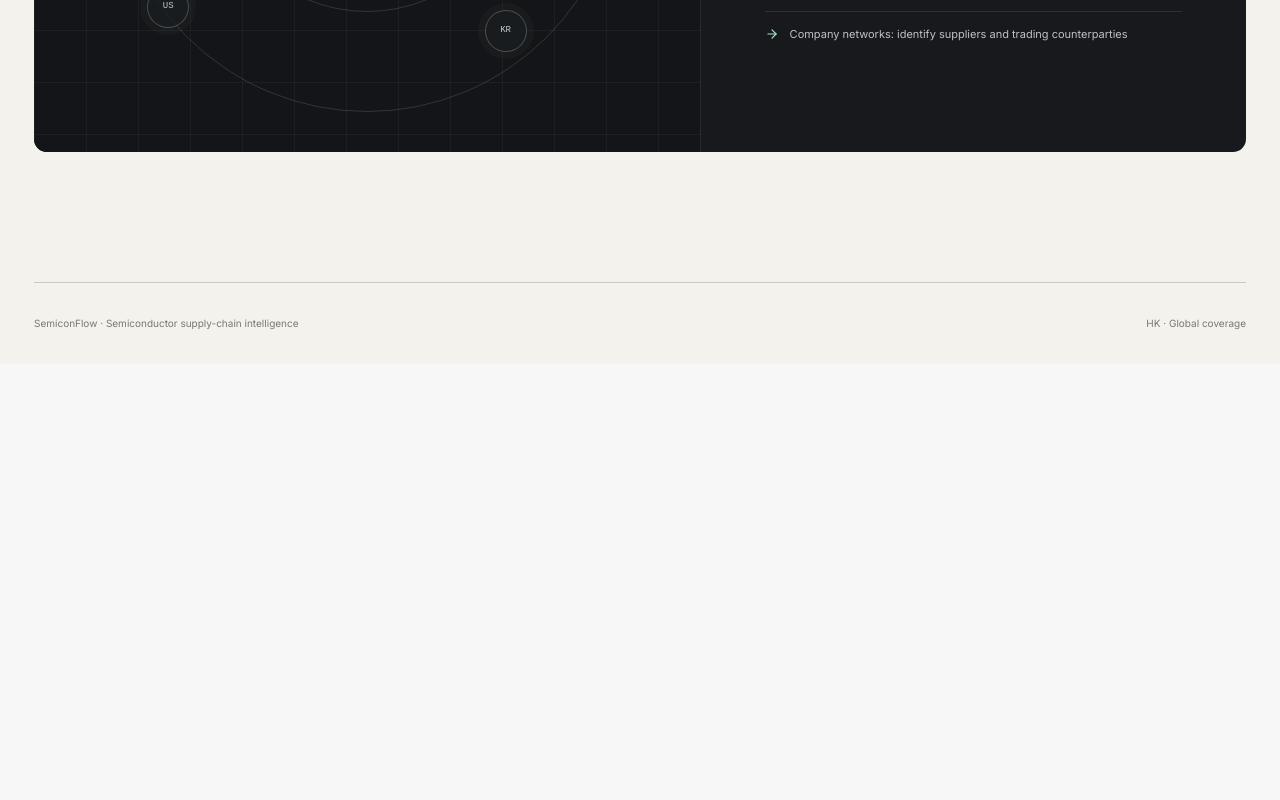
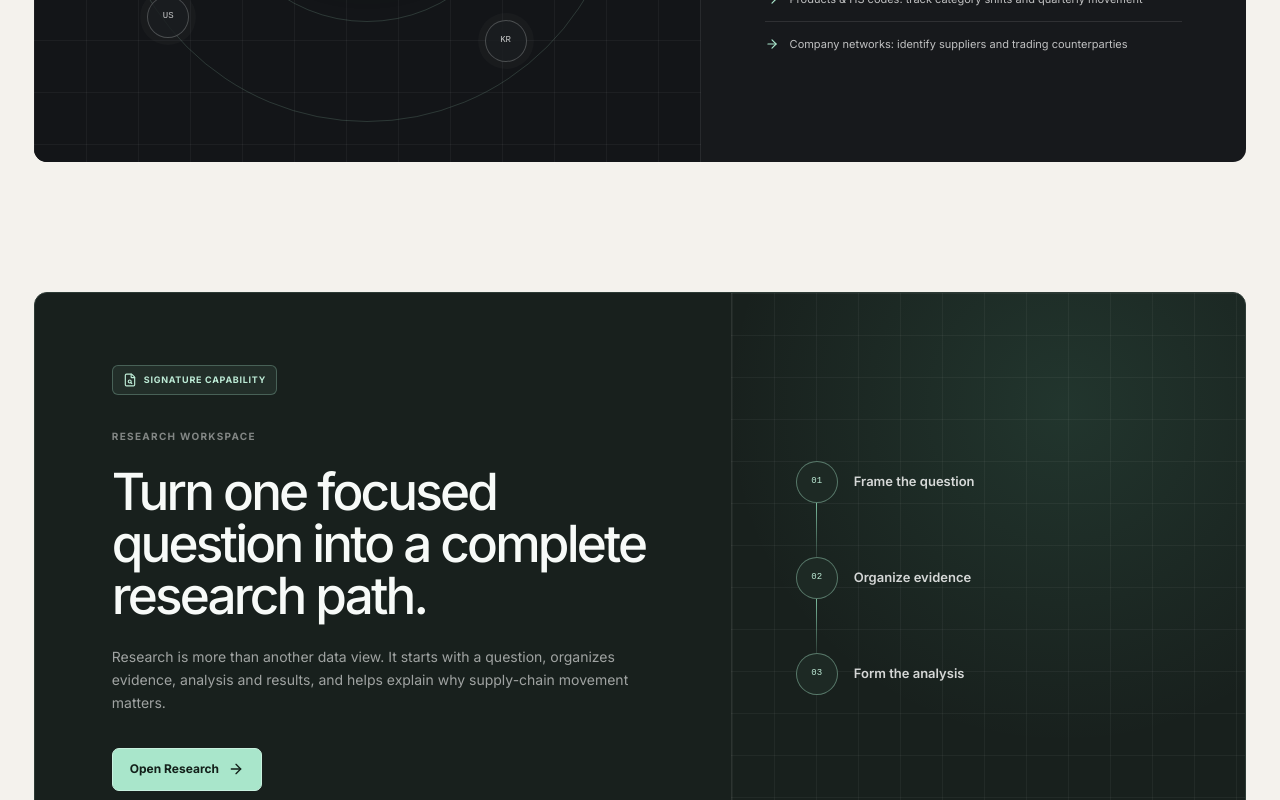
Before and after one commit to gongye19/SupplyChainTracing, a React (Vite) app in the folder frontend/: page / in a window 1280 px wide. Shown: the part 2000-2800 px from the top of the page. Before the commit the page ends 2364 px from the top, so only its background shows below. Built offline with nearby package versions, Linux system fonts and the light colour scheme; no server answers.

Commit message:
Feature research on landing page

```diff
--- a/frontend/components/landing/LandingPage.tsx
+++ b/frontend/components/landing/LandingPage.tsx
@@ -33,11 +33,10 @@ function LandingPage({ onEnterWorkspace }: LandingPageProps) {
         signal: '研究视角',
         signalValue: '贸易流 · 产品 · 企业',
         strip: ['全球贸易流', '产品级 HS 数据', '企业关系网络', 'AI 辅助研究'],
-        sectionEyebrow: '三个专业工作区',
-        sectionTitle: '根据问题，选择下一步',
-        sectionBody: 'Overview 提供全局视角；需要深入时，再进入 Research、Explore 或 Companies，沿着同一份数据继续分析。',
+        sectionEyebrow: '两个分析工作区',
+        sectionTitle: '从全局信号，深入到结构',
+        sectionBody: '使用 Explore 拆解市场和产品流向，或进入 Companies 追踪企业之间的供应链关系。',
         features: [
-          ['Research', '输入一个明确问题，启动深度研究，并在需要时查看历史记录与研究结果。'],
           ['Explore', '按市场、时间与产品拆解进出口流向，发现集中度、依赖关系和变化趋势。'],
           ['Companies', '从品牌出发查看供应商、交易对手与跨境连接，形成可追踪的企业网络。'],
         ],
@@ -45,6 +44,12 @@ function LandingPage({ onEnterWorkspace }: LandingPageProps) {
         coverageTitle: '同一份证据，三种分析尺度。',
         coverageBody: '先从全球流向发现异常，再深入到产品类别与公司关系。每一步都保留当前分析范围，减少重复筛选。',
         coverageItems: ['国家与市场：比较双边贸易和区域暴露', '产品与 HS Code：追踪品类迁移和季度变化', '公司网络：识别供应商与交易对手关系'],
+        researchBadge: '特色能力',
+        researchEyebrow: 'Research workspace',
+        researchTitle: '把一个明确问题，变成一条完整研究路径。',
+        researchBody: 'Research 不只是另一个数据页面。它从问题出发，组织证据、分析和结果，适合需要进一步解释供应链变化的任务。',
+        researchSteps: ['明确问题', '组织证据', '形成分析'],
+        researchCta: '进入 Research',
         footer: 'SemiconFlow · Semiconductor supply-chain intelligence',
         photo: '图片：Maxence Pira / Unsplash',
       }
@@ -60,11 +65,10 @@ function LandingPage({ onEnterWorkspace }: LandingPageProps) {
         signal: 'Research lenses',
         signalValue: 'Trade · Products · Companies',
         strip: ['Global trade flows', 'Product-level HS data', 'Company relationship maps', 'AI-assisted research'],
-        sectionEyebrow: 'Three specialist workspaces',
-        sectionTitle: 'Choose the next step for the question',
-        sectionBody: 'Overview gives you the global view. Move into Research, Explore or Companies when the question needs a more focused workflow.',
+        sectionEyebrow: 'Two analytical workspaces',
+        sectionTitle: 'Move from the signal into its structure',
+        sectionBody: 'Use Explore to break down markets and product flows, or Companies to trace supply-chain relationships between firms.',
         features: [
-          ['Research', 'Enter one focused question, start a deep research run, and open history or results only when needed.'],
           ['Explore', 'Break down import and export flows by market, period and product to surface concentration, dependencies and change.'],
           ['Companies', 'Start with a brand and trace suppliers, counterparties and cross-border relationships.'],
         ],
@@ -72,12 +76,18 @@ function LandingPage({ onEnterWorkspace }: LandingPageProps) {
         coverageTitle: 'The same evidence at three analytical scales.',
         coverageBody: 'Start with global movement, then move into product categories and company relationships. Your analysis scope stays with you as the question gets more specific.',
         coverageItems: ['Countries & markets: compare bilateral trade and regional exposure', 'Products & HS codes: track category shifts and quarterly movement', 'Company networks: identify suppliers and trading counterparties'],
+        researchBadge: 'Signature capability',
+        researchEyebrow: 'Research workspace',
+        researchTitle: 'Turn one focused question into a complete research path.',
+        researchBody: 'Research is more than another data view. It starts with a question, organizes evidence, analysis and results, and helps explain why supply-chain movement matters.',
+        researchSteps: ['Frame the question', 'Organize evidence', 'Form the analysis'],
+        researchCta: 'Open Research',
         footer: 'SemiconFlow · Semiconductor supply-chain intelligence',
         photo: 'Photo: Maxence Pira / Unsplash',
       };
 
-  const featureIcons = [FileSearch, BarChart3, Building2];
-  const featureRoutes: WorkspaceView[] = ['insight-reports', 'map-country', 'company-dashboard'];
+  const featureIcons = [BarChart3, Building2];
+  const featureRoutes: WorkspaceView[] = ['map-country', 'company-dashboard'];
 
   return (
     <div className="landing-shell">
@@ -175,6 +185,27 @@ function LandingPage({ onEnterWorkspace }: LandingPageProps) {
           </div>
         </section>
 
+        <section className="landing-research-feature">
+          <div className="landing-research-copy">
+            <span className="landing-research-badge"><FileSearch size={14} />{copy.researchBadge}</span>
+            <p>{copy.researchEyebrow}</p>
+            <h2>{copy.researchTitle}</h2>
+            <span>{copy.researchBody}</span>
+            <button type="button" onClick={() => onEnterWorkspace('insight-reports')}>
+              {copy.researchCta}<ArrowRight size={16} />
+            </button>
+          </div>
+          <div className="landing-research-path" aria-label={isZh ? '研究流程' : 'Research path'}>
+            {copy.researchSteps.map((step, index) => (
+              <div key={step}>
+                <span>0{index + 1}</span>
+                <strong>{step}</strong>
+                {index < copy.researchSteps.length - 1 && <i aria-hidden="true" />}
+              </div>
+            ))}
+          </div>
+        </section>
+
       </main>
 
       <footer className="landing-footer">
--- a/frontend/index.css
+++ b/frontend/index.css
@@ -2004,14 +2004,14 @@ input[type=range].apple-slider::-webkit-slider-runnable-track {
 
 .landing-feature-grid {
   display: grid;
-  grid-template-columns: repeat(3, 1fr);
+  grid-template-columns: repeat(2, 1fr);
   border-top: 1px solid #cbc8c0;
   border-bottom: 1px solid #cbc8c0;
 }
 
 .landing-feature-grid article {
   position: relative;
-  min-height: 330px;
+  min-height: 340px;
   padding: 35px 34px 30px;
   border-right: 1px solid #cbc8c0;
 }
@@ -2170,6 +2170,147 @@ input[type=range].apple-slider::-webkit-slider-runnable-track {
 
 .landing-coverage-copy li svg { margin-top: 1px; color: #a9e6cb; }
 
+.landing-research-feature {
+  display: grid;
+  grid-template-columns: minmax(0, 1.15fr) minmax(340px, 0.85fr);
+  width: min(calc(100% - 68px), 1412px);
+  min-height: 520px;
+  margin: 0 auto 120px;
+  overflow: hidden;
+  border: 1px solid #2d3b36;
+  border-radius: 13px;
+  color: #f7faf8;
+  background:
+    radial-gradient(circle at 85% 20%, rgba(104, 208, 165, 0.12), transparent 30%),
+    #18201d;
+}
+
+.landing-research-copy {
+  display: flex;
+  flex-direction: column;
+  align-items: flex-start;
+  justify-content: center;
+  padding: 72px clamp(42px, 6vw, 92px);
+}
+
+.landing-research-badge {
+  display: inline-flex;
+  align-items: center;
+  gap: 7px;
+  min-height: 30px;
+  padding: 0 10px;
+  border: 1px solid rgba(169, 230, 203, 0.28);
+  border-radius: 6px;
+  color: #bdebd6;
+  background: rgba(169, 230, 203, 0.07);
+  font-size: 9px;
+  font-weight: 650;
+  letter-spacing: 0.08em;
+  text-transform: uppercase;
+}
+
+.landing-research-copy > p {
+  margin: 34px 0 0;
+  color: rgba(255, 255, 255, 0.46);
+  font-size: 10px;
+  font-weight: 670;
+  letter-spacing: 0.13em;
+  text-transform: uppercase;
+}
+
+.landing-research-copy h2 {
+  max-width: 720px;
+  margin: 21px 0 0;
+  font-size: clamp(38px, 4vw, 61px);
+  font-weight: 500;
+  line-height: 1.02;
+  letter-spacing: -0.055em;
+}
+
+.landing-research-copy > span:not(.landing-research-badge) {
+  display: block;
+  max-width: 680px;
+  margin-top: 23px;
+  color: rgba(255, 255, 255, 0.59);
+  font-size: 14px;
+  line-height: 1.65;
+}
+
+.landing-research-copy button {
+  display: inline-flex;
+  align-items: center;
+  justify-content: center;
+  gap: 9px;
+  height: 43px;
+  margin-top: 34px;
+  padding: 0 17px;
+  border: 1px solid #c8f1df;
+  border-radius: 7px;
+  color: #13201a;
+  background: #a9e6cb;
+  font-size: 12px;
+  font-weight: 650;
+  cursor: pointer;
+  transition: transform 150ms ease, background 150ms ease;
+}
+
+.landing-research-copy button:hover {
+  transform: translateY(-1px);
+  background: #b9edd6;
+}
+
+.landing-research-path {
+  position: relative;
+  display: flex;
+  flex-direction: column;
+  justify-content: center;
+  gap: 0;
+  padding: 72px clamp(38px, 5vw, 72px);
+  border-left: 1px solid rgba(255, 255, 255, 0.09);
+  background:
+    linear-gradient(rgba(255, 255, 255, 0.045) 1px, transparent 1px),
+    linear-gradient(90deg, rgba(255, 255, 255, 0.045) 1px, transparent 1px);
+  background-size: 42px 42px;
+}
+
+.landing-research-path > div {
+  position: relative;
+  display: grid;
+  grid-template-columns: 42px 1fr;
+  align-items: center;
+  gap: 16px;
+  min-height: 96px;
+}
+
+.landing-research-path > div > span {
+  display: grid;
+  z-index: 2;
+  place-items: center;
+  width: 42px;
+  height: 42px;
+  border: 1px solid rgba(169, 230, 203, 0.42);
+  border-radius: 50%;
+  color: #bdebd6;
+  background: #1d2924;
+  font-family: 'Geist Mono', monospace;
+  font-size: 9px;
+}
+
+.landing-research-path strong {
+  color: rgba(255, 255, 255, 0.82);
+  font-size: 13px;
+  font-weight: 580;
+}
+
+.landing-research-path i {
+  position: absolute;
+  top: 68px;
+  bottom: -27px;
+  left: 20px;
+  width: 1px;
+  background: linear-gradient(#7cbd9f, rgba(124, 189, 159, 0.12));
+}
+
 .landing-footer {
   display: flex;
   align-items: center;
@@ -2201,6 +2342,8 @@ input[type=range].apple-slider::-webkit-slider-runnable-track {
   .landing-section-heading > span { grid-column: 2; }
   .landing-coverage { grid-template-columns: 1fr; }
   .landing-coverage-map { min-height: 520px; border-right: 0; border-bottom: 1px solid rgba(255, 255, 255, 0.09); }
+  .landing-research-feature { grid-template-columns: 1fr; }
+  .landing-research-path { border-top: 1px solid rgba(255, 255, 255, 0.09); border-left: 0; }
 }
 
 @media (max-width: 760px) {
@@ -2219,6 +2362,7 @@ input[type=range].apple-slider::-webkit-slider-runnable-track {
   .landing-capability-strip span:nth-child(4) { border-bottom: 0; }
   .landing-section,
   .landing-coverage,
+  .landing-research-feature,
   .landing-footer { width: calc(100% - 32px); }
   .landing-section { padding: 92px 0 96px; }
   .landing-section-heading { grid-template-columns: 1fr; gap: 20px; }
@@ -2230,6 +2374,9 @@ input[type=range].apple-slider::-webkit-slider-runnable-track {
   .landing-coverage-map { min-height: 430px; }
   .orbit-two { width: 390px; height: 390px; }
   .landing-coverage-copy { padding: 56px 26px; }
+  .landing-research-feature { margin-bottom: 78px; }
+  .landing-research-copy { padding: 52px 26px; }
+  .landing-research-path { padding: 42px 28px; }
   .landing-footer { align-items: flex-start; flex-direction: column; justify-content: center; gap: 7px; }
 }
 
```
Also changed, not shown: 1 other file (tests, documents, lock files or other folders).
